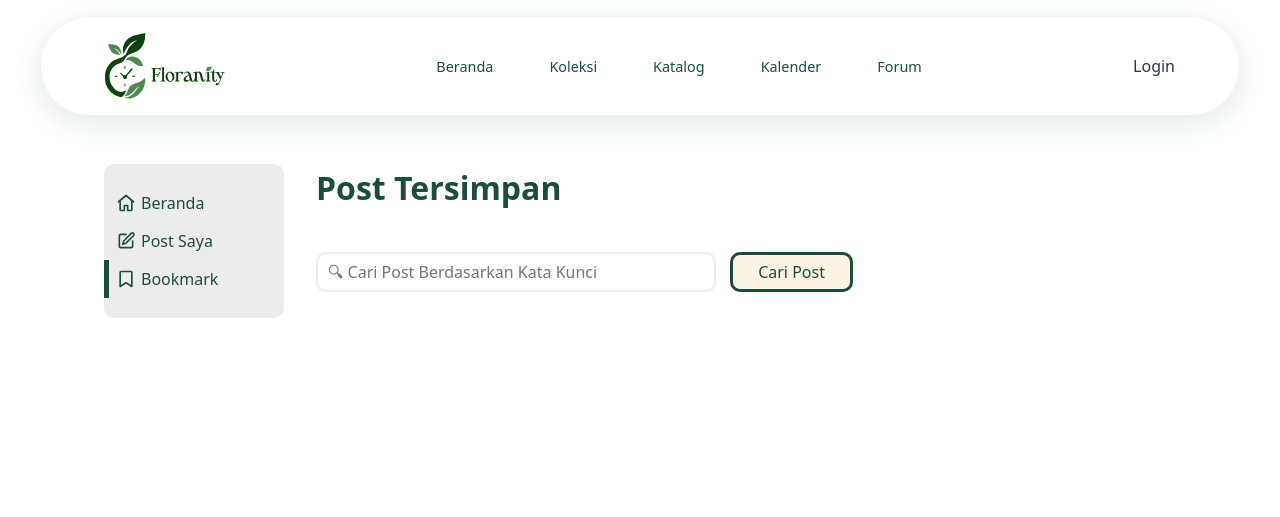
After one commit to pbp-kelompok-b3/Floranity, a Django app: page /forum/koleksi_post_saya/ in a window 1280 px wide. The commit adds this page. Shown: the top 517 px of the page. Run offline with Django 5.2, Linux system fonts and the light colour scheme.

Commit message:
feat: Creating user bookmarked post page

```diff
--- a/forum/templates/forum/forum_page_base.html
+++ b/forum/templates/forum/forum_page_base.html
@@ -18,15 +18,17 @@
             <p>Beranda</p>
         </a>
         {% url 'forum:show_user_post' as show_user_post_url %}
-        <a  href="{{ show_user_post_url }}"
-            class="user-post-page {% if request.path == show_user_post_url %}nav-active{% else %}nav-inactive{% endif %}">
+        <a href="{{ show_user_post_url }}"
+           class="user-post-page {% if request.path == show_user_post_url %}nav-active{% else %}nav-inactive{% endif %}">
             <svg xmlns="http://www.w3.org/2000/svg" width="20" height="20" viewBox="0 0 24 24" fill="none" stroke="#1b4d3e" stroke-width="2" stroke-linecap="round" stroke-linejoin="round" aria-label="My Posts">
                 <path d="M12 4H6a2 2 0 0 0-2 2v12a2 2 0 0 0 2 2h12a2 2 0 0 0 2-2v-6"/>
                 <path d="M18.4 2.6a2 2 0 0 1 2.8 2.8L12 14.6 8 16l1.4-4 9-9.4Z"/>
             </svg>
             <p>Post Saya</p>
         </a>
-        <a class="bookmark-page">
+        {% url 'forum:show_bookmarked_post' as show_bookmarked_post_url %}
+        <a href="{{ show_bookmarked_post_url }}"
+           class="bookmark-page {% if request.path == show_bookmarked_post_url %}nav-active{% else %}nav-inactive{% endif %}">
             <svg xmlns="http://www.w3.org/2000/svg" width="20" height="20" viewBox="0 0 24 24" fill="none" stroke="#1b4d3e" stroke-width="2" stroke-linecap="round" stroke-linejoin="round" aria-label="Bookmark">
                 <path d="M6 3h12a1 1 0 0 1 1 1v17l-7-4.5L5 21V4a1 1 0 0 1 1-1Z"/>
             </svg>
--- /dev/null
+++ b/forum/templates/forum/forum_page_bookmark.html
@@ -0,0 +1,13 @@
+{% extends 'forum/forum_page_base.html' %}
+{% load static %}
+
+{% block forum-page-content %}
+<div class="forum-header">
+    <h1 class="page-title">Post Tersimpan</h1>
+</div>
+<form class="search-post">
+    <input class="search-post__input" type="search" placeholder="🔍︎ Cari Post Berdasarkan Kata Kunci">
+    <button class="button button-type-2" id="forum-search-btn" type="submit">Cari Post</button>
+</form>
+<div class="container" id="post-container"></div>
+{% endblock forum-page-content %}
--- a/forum/urls.py
+++ b/forum/urls.py
@@ -1,11 +1,12 @@
 from django.urls import path
-from forum.views import show_forum, edit_post, create_post, show_user_post
+from forum.views import show_forum, edit_post, create_post, show_user_post, show_bookmarked_post
 
 app_name = "forum"
 
 urlpatterns = [
     path("forum/", show_forum, name="show_forum"),
     path("forum/post_saya/", show_user_post, name="show_user_post"),
+    path("forum/koleksi_post_saya/", show_bookmarked_post, name="show_bookmarked_post"),
     path("forum/create/", create_post, name="create_post"),
     path("forum/<uuid:post_id>/edit/", edit_post, name="edit_post")
 ]
--- a/forum/views.py
+++ b/forum/views.py
@@ -9,6 +9,9 @@ def show_forum(request: HttpRequest):
 
 def show_user_post(request: HttpRequest):
     return render(request, 'forum/forum_page_user_post.html')
+
+def show_bookmarked_post(request: HttpRequest):
+    return render(request, "forum/forum_page_bookmark.html")
 
 def create_post(request: HttpRequest):
     form = PostForum(request.POST or None)
```
